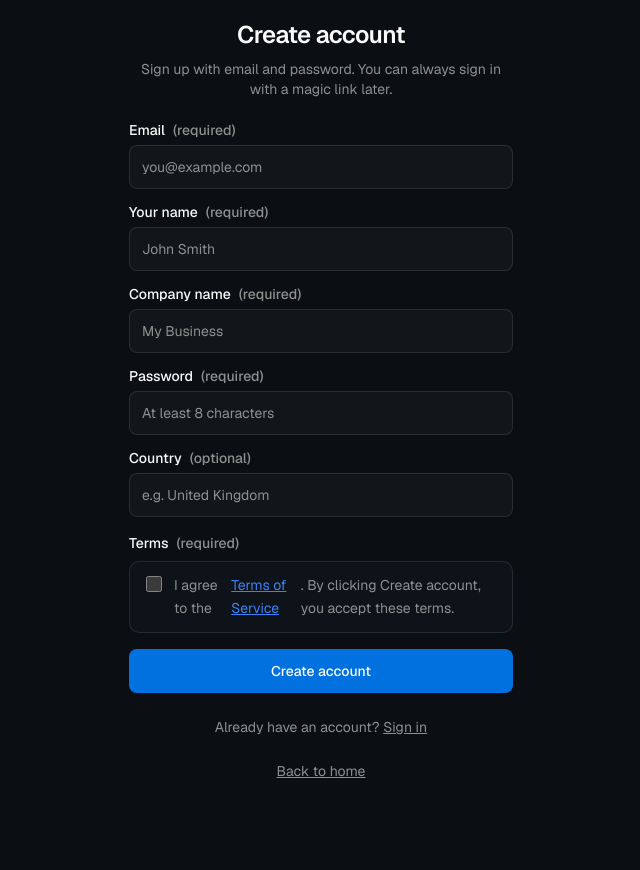
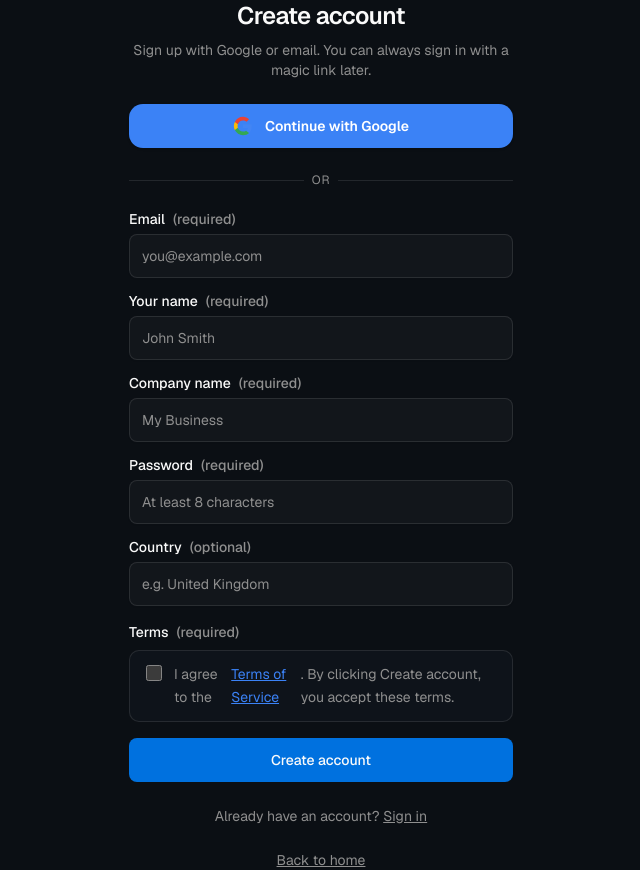
Before and after one commit to Ovcharovbohdan43/payer, a Next.js app: page /register in a window 1280 px wide. Shown: the whole page, without its empty margins (319-959 px from the left). Before the commit the page ends 800 px from the top, so only its background shows below. Built offline with nearby package versions, Linux system fonts and the light colour scheme; no server answers.

Commit message:
feat(auth): Google sign-in button on login and register, brand styling
Made-with: Cursor

```diff
--- a/app/login/actions.ts
+++ b/app/login/actions.ts
@@ -124,3 +124,18 @@ export async function signOut() {
   await supabase.auth.signOut();
   redirect("/");
 }
+
+const APP_URL = process.env.NEXT_PUBLIC_APP_URL ?? "https://puyer.org";
+
+/** Start Google OAuth; redirects to Google, then back to /auth/callback. */
+export async function signInWithGoogleAction(): Promise<{ error?: string }> {
+  const supabase = await createClient();
+  const redirectTo = `${APP_URL}/auth/callback`;
+  const { data, error } = await supabase.auth.signInWithOAuth({
+    provider: "google",
+    options: { redirectTo },
+  });
+  if (error) return { error: error.message };
+  if (data?.url) redirect(data.url);
+  return { error: "Could not start Google sign-in" };
+}
--- a/app/login/page.tsx
+++ b/app/login/page.tsx
@@ -1,4 +1,5 @@
 import { LoginForm } from "./login-form";
+import { GoogleSignInButton } from "@/components/auth/google-sign-in-button";
 import Link from "next/link";
 
 export default async function LoginPage({
@@ -27,6 +28,15 @@ export default async function LoginPage({
             Check your email to confirm your account, then sign in.
           </p>
         )}
+        <GoogleSignInButton label="Sign in with Google" />
+        <div className="relative">
+          <div className="absolute inset-0 flex items-center">
+            <span className="w-full border-t border-white/10" />
+          </div>
+          <div className="relative flex justify-center text-xs uppercase tracking-wider">
+            <span className="bg-background px-2 text-muted-foreground">or</span>
+          </div>
+        </div>
         <LoginForm />
         <p className="text-center text-sm text-muted-foreground">
           Don&apos;t have an account?{" "}
--- a/app/register/page.tsx
+++ b/app/register/page.tsx
@@ -1,4 +1,5 @@
 import { RegisterForm } from "./register-form";
+import { GoogleSignInButton } from "@/components/auth/google-sign-in-button";
 import Link from "next/link";
 
 export default function RegisterPage() {
@@ -8,9 +9,18 @@ export default function RegisterPage() {
         <div className="text-center">
           <h1 className="text-2xl font-semibold tracking-tight">Create account</h1>
           <p className="mt-2 text-sm text-muted-foreground">
-            Sign up with email and password. You can always sign in with a magic
+            Sign up with Google or email. You can always sign in with a magic
             link later.
           </p>
+        </div>
+        <GoogleSignInButton label="Continue with Google" />
+        <div className="relative">
+          <div className="absolute inset-0 flex items-center">
+            <span className="w-full border-t border-white/10" />
+          </div>
+          <div className="relative flex justify-center text-xs uppercase tracking-wider">
+            <span className="bg-background px-2 text-muted-foreground">or</span>
+          </div>
         </div>
         <RegisterForm />
         <p className="text-center text-sm text-muted-foreground">
--- /dev/null
+++ b/components/auth/google-sign-in-button.tsx
@@ -0,0 +1,67 @@
+"use client";
+
+import { useActionState } from "react";
+import { signInWithGoogleAction } from "@/app/login/actions";
+
+function GoogleIcon({ className }: { className?: string }) {
+  return (
+    <svg
+      className={className}
+      width="20"
+      height="20"
+      viewBox="0 0 24 24"
+      fill="none"
+      xmlns="http://www.w3.org/2000/svg"
+      aria-hidden
+    >
+      <path
+        d="M22.56 12.25c0-.78-.07-1.53-.2-2.25H12v4.26h5.92c-.26 1.37-1.04 2.53-2.21 3.31v2.77h3.57c2.08-1.92 3.28-4.74 3.28-8.09z"
+        fill="#4285F4"
+      />
+      <path
+        d="M12 23c2.97 0 5.46-.98 7.28-2.66l-3.57-2.77c-.98.66-2.23 1.06-3.71 1.06-2.86 0-5.29-1.93-6.16-4.53H2.18v2.84C3.99 20.53 7.7 23 12 23z"
+        fill="#34A853"
+      />
+      <path
+        d="M5.84 14.09c-.22-.66-.35-1.36-.35-2.09s.13-1.43.35-2.09V7.07H2.18C1.43 8.55 1 10.22 1 12s.43 3.45 1.18 4.93l2.85-2.22.81-.62z"
+        fill="#FBBC05"
+      />
+      <path
+        d="M12 5.38c1.62 0 3.06.56 4.21 1.64l3.15-3.15C17.45 2.09 14.97 1 12 1 7.7 1 3.99 3.47 2.18 7.07l3.66 2.84c.87-2.6 3.3-4.53 6.16-4.53z"
+        fill="#EA4335"
+      />
+    </svg>
+  );
+}
+
+type Props = {
+  /** Button label, e.g. "Continue with Google" or "Sign in with Google" */
+  label?: string;
+};
+
+export function GoogleSignInButton({ label = "Continue with Google" }: Props) {
+  const [state, action, isPending] = useActionState(
+    async (_prev: { error?: string } | null) => {
+      return await signInWithGoogleAction();
+    },
+    null as { error?: string } | null
+  );
+
+  return (
+    <div className="space-y-2">
+      <form action={action}>
+        <button
+          type="submit"
+          disabled={isPending}
+          className="flex h-11 w-full items-center justify-center gap-3 rounded-xl border border-[#3B82F6]/40 bg-[#3B82F6] px-4 py-2.5 text-sm font-semibold text-white shadow-sm transition-colors hover:bg-[#2563EB] focus-visible:outline-none focus-visible:ring-2 focus-visible:ring-[#3B82F6] focus-visible:ring-offset-2 focus-visible:ring-offset-[#0B0F14] disabled:opacity-70"
+        >
+          <GoogleIcon className="size-5 shrink-0" />
+          {isPending ? "Redirecting…" : label}
+        </button>
+      </form>
+      {state?.error && (
+        <p className="text-center text-sm text-destructive">{state.error}</p>
+      )}
+    </div>
+  );
+}
```
